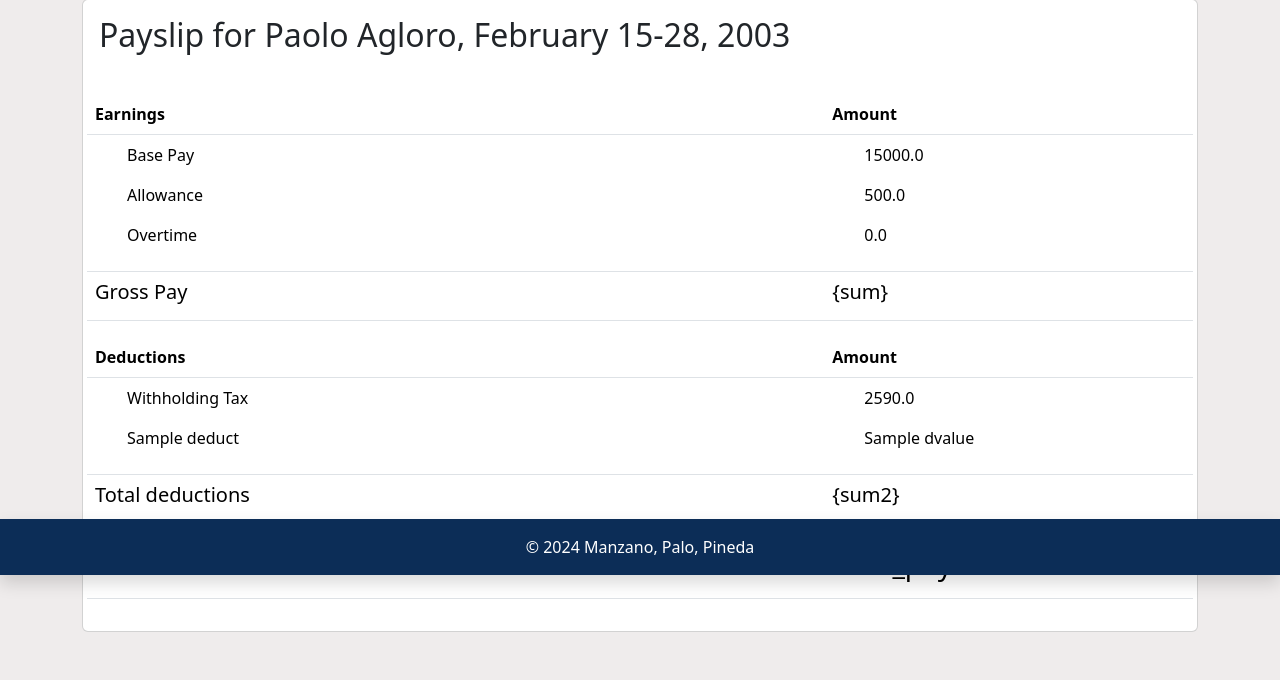
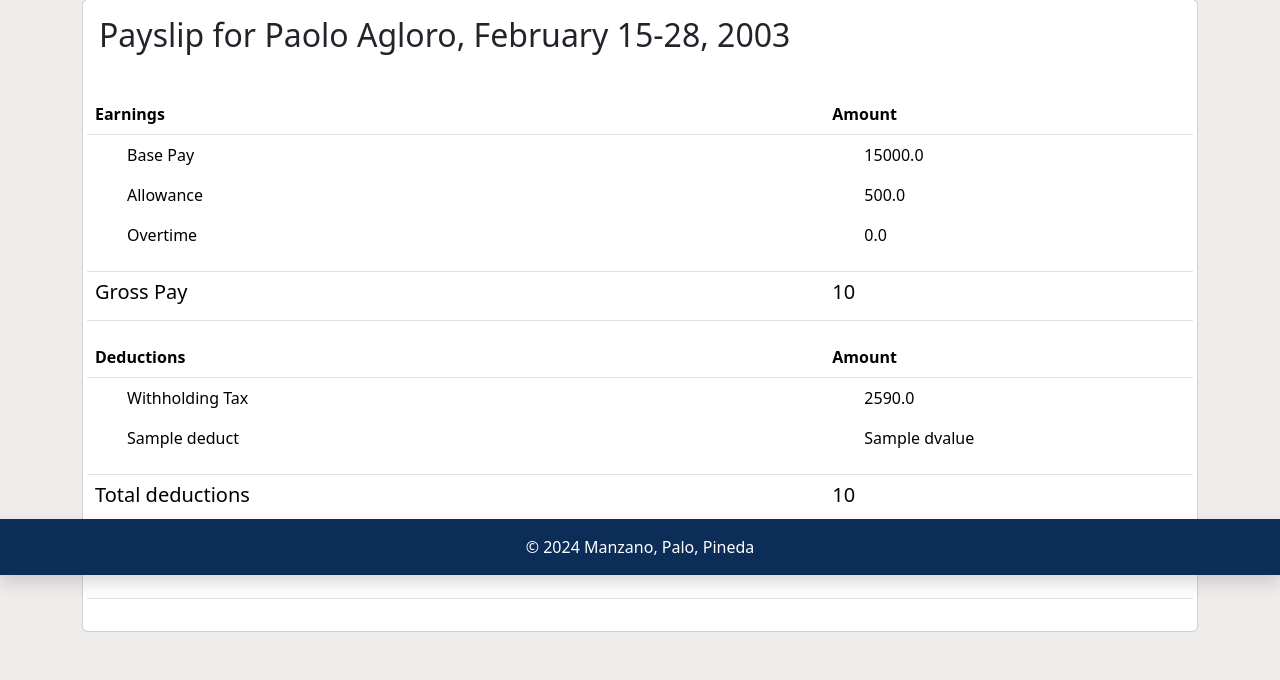
Before and after one commit to nicolePalo/Manzano-Palo-Pineda_Lazapee, a Django app: template payroll_app/templates/payroll_app/view_payslip.html in a window 1280 px wide. Shown: the part 225-905 px from the top of the page. Run offline with Django 4.2, Linux system fonts and the light colour scheme; data comes from the database, SQL or seed files in the repository; the template is opened without the code that fills it: values that come from a table or form of the project are taken from there, most other values are stand-ins (such as "Sample title", 1, 10 or a date in 2020); lists and menus that the app fills with data are empty.

Commit message:
added num values for view_payslip

```diff
--- a/payroll_app/templates/payroll_app/view_payslip.html
+++ b/payroll_app/templates/payroll_app/view_payslip.html
@@ -41,7 +41,7 @@
                     </tr>
                     <tr>
                         <td><h5>Gross Pay</h5></td>
-                        <td><h5>{sum}</h5></td>
+                        <td><h5>{{earned_sum}}</h5></td>
                     </tr>
                 </table>
             </div>
@@ -69,13 +69,13 @@
                     </tr>
                     <tr>
                         <td><h5>Total deductions</h5></td>
-                        <td><h5>{sum2}</h5></td>
+                        <td><h5>{{deduct_sum}}</h5></td>
                     </tr>
                 </table>
                 <table class="table p-3">
                     <thead>
                         <th class="col-8"><h3>NET PAY</h3></th>
-                        <th class="col-4"><h3>total_pay</h3></th>
+                        <th class="col-4"><h3>{{payslip.total_pay}}</h3></th>
                     </thead>
                 </table>
            </div>
--- a/payroll_app/views.py
+++ b/payroll_app/views.py
@@ -136,16 +136,22 @@ def view_payslip(request,pk):
         'payslip':payslip,
         'deductions':deductions,
         'deduct_values':deduct_values,
+        'deduct_sum':deduct_sum,
+        'earned_sum':earned_sum
     }
     payslip = get_object_or_404(Payslip,pk=pk)
+
+    earned_sum = float(payslip.rate)+float(payslip.earnings_allowance)+float(payslip.overtime)
 
     if payslip.pay_cycle == 1:
         deductions = ['Pag-ibig']
         deduct_values = [payslip.pag_ibig]
+        deduct_sum = float(payslip.deductions_tax)+float(payslip.pag_ibig)
 
     if payslip.pay_cycle == 2:
         deductions = ['PhilHealth','SSS']
         deduct_values = [payslip.deductions_health,payslip.sss]
+        deduct_sum = float(payslip.deductions_tax)+float(payslip.deductions_health)+float(payslip.sss)
 
     return render(request,'payroll_app/view_payslip.html',context) #add context later
 
```
